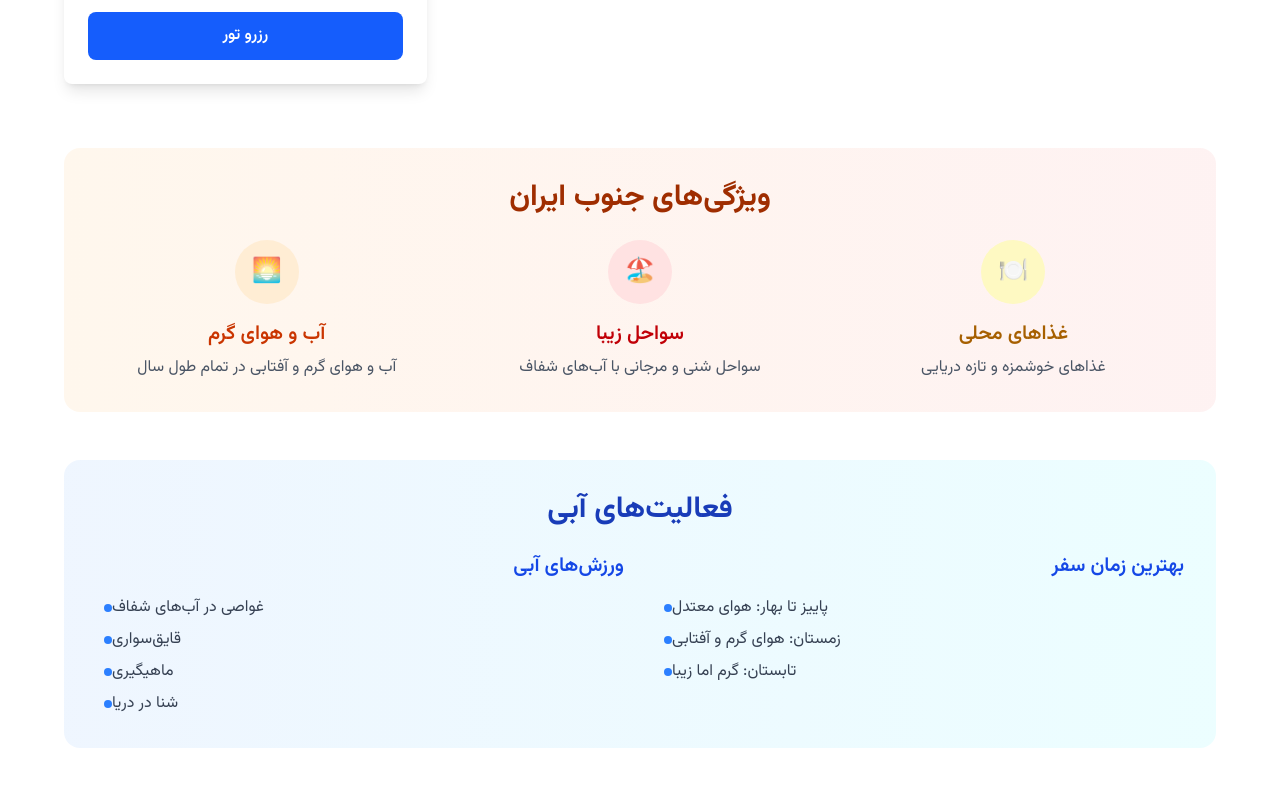
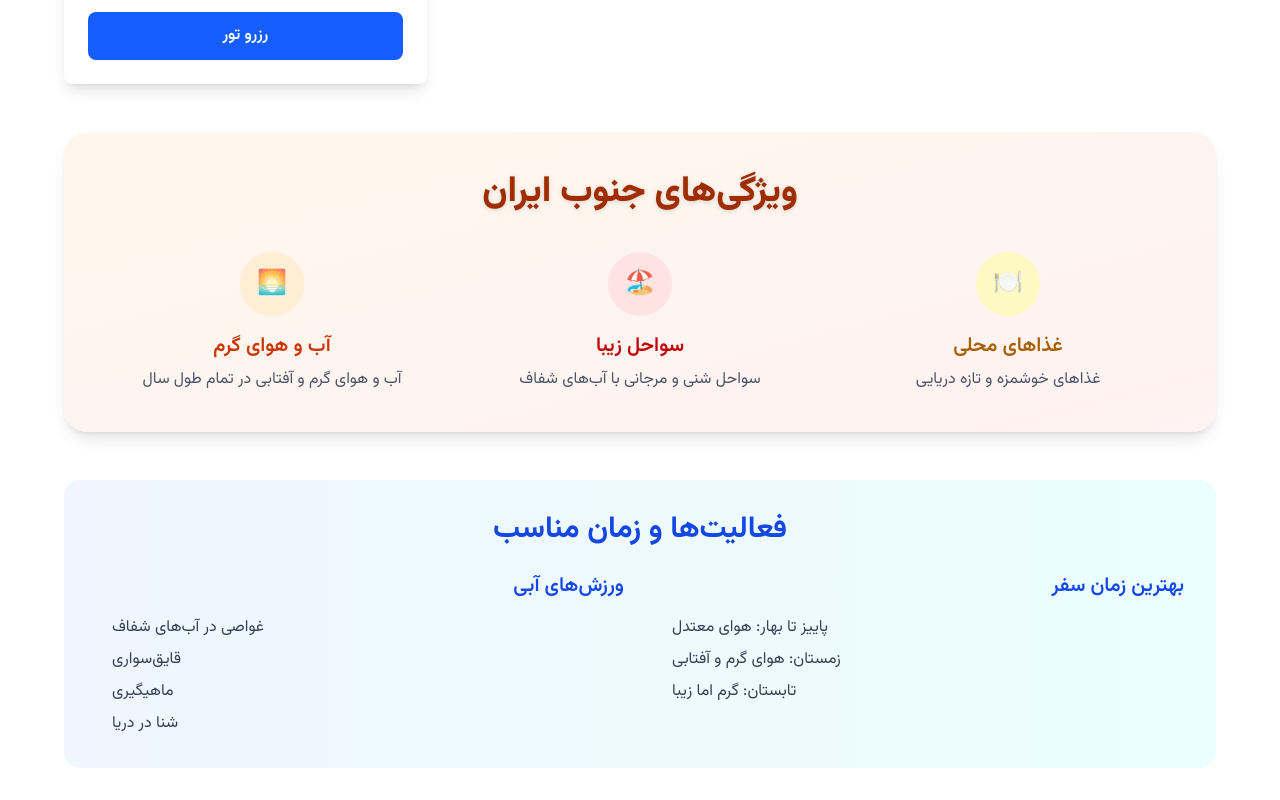
Before and after one commit to unkmitm/Tour, a React (Vite) app in the folder front/: page /internal/south in a window 1280 px wide. Shown: the part 1954-2754 px from the top of the page. Built offline with nearby package versions, Linux system fonts and the light colour scheme.

Commit message:
Refactoring Finished for now

```diff
--- a/front/src/components/SouthTours.jsx
+++ b/front/src/components/SouthTours.jsx
@@ -1,46 +1,9 @@
 import TourNavigation from "./TourNavigation";
 import TourCard from "./TourCard";
+import SectionCard from "./common/SectionCard";
+import InfoSection from "./data/infoSection";
+import SouthData from "./data/SouthData";
 
-const southTours = [
-  {
-    id: 1,
-    name: "تور جزیره قشم",
-    duration: "2 روز و 1 شب",
-    price: "1,800,000 تومان",
-    highlights: ["ساحل زیبا", "غذاهای محلی", "بازار سنتی", "دره ستارگان"],
-    includes: ["اقامت در هتل", "صبحانه", "راهنما", "حمل و نقل", "بیمه"],
-  },
-  {
-    id: 2,
-    name: "تور بندر عباس",
-    duration: "3 روز و 2 شب",
-    price: "2,100,000 تومان",
-    highlights: ["ساحل مرجانی", "غواصی", "بازار ماهی", "غروب آفتاب"],
-    includes: ["اقامت", "صبحانه و شام", "تجهیزات غواصی", "راهنما", "بیمه"],
-  },
-  {
-    id: 3,
-    name: "تور چابهار",
-    duration: "4 روز و 3 شب",
-    price: "2,800,000 تومان",
-    highlights: ["ساحل شنی", "کوه‌های مریخی", "غذاهای محلی", "فرهنگ بلوچی"],
-    includes: [
-      "اقامت در هتل ساحلی",
-      "تمام وعده‌ها",
-      "راهنما",
-      "حمل و نقل",
-      "بیمه",
-    ],
-  },
-  {
-    id: 4,
-    name: "تور بوشهر",
-    duration: "3 روز و 2 شب",
-    price: "2,300,000 تومان",
-    highlights: ["ساحل زیبا", "بافت تاریخی", "غذاهای دریایی", "فرهنگ محلی"],
-    includes: ["اقامت", "صبحانه و شام", "راهنما", "حمل و نقل", "بیمه"],
-  },
-];
 
 function SouthTours() {
   return (
@@ -59,101 +22,66 @@ function SouthTours() {
           </div>
 
           <div className="grid grid-cols-1 md:grid-cols-2 lg:grid-cols-3 gap-8">
-            {southTours.map((tour) => (
+            {SouthData.map((tour) => (
               <TourCard key={tour.id} tour={tour} />
             ))}
           </div>
 
-          <div className="mt-16 bg-gradient-to-r from-orange-50 to-red-50 rounded-2xl p-8">
-            <h2 className="text-3xl font-bold mb-6 text-orange-800 text-center">
-              ویژگی‌های جنوب ایران
-            </h2>
-            <div className="grid grid-cols-1 md:grid-cols-3 gap-8">
-              <div className="text-center">
-                <div className="w-16 h-16 bg-orange-100 rounded-full flex items-center justify-center mx-auto mb-4">
-                  <span className="text-2xl">🌅</span>
-                </div>
-                <h3 className="text-xl font-semibold mb-2 text-orange-700">
-                  آب و هوای گرم
-                </h3>
-                <p className="text-gray-600">
-                  آب و هوای گرم و آفتابی در تمام طول سال
-                </p>
-              </div>
+          <SectionCard
+            title="ویژگی‌های جنوب ایران"
+            gradient="from-orange-50 to-red-50"
+            textColor="text-orange-800"
+            cols={3}
+            items={[
+              {
+                icon: "🌅",
+                bgColor: "bg-orange-100",
+                title: "آب و هوای گرم",
+                titleColor: "text-orange-700",
+                description: "آب و هوای گرم و آفتابی در تمام طول سال",
+              },
+              {
+                icon: "🏖️",
+                bgColor: "bg-red-100",
+                title: "سواحل زیبا",
+                titleColor: "text-red-700",
+                description: "سواحل شنی و مرجانی با آب‌های شفاف",
+              },
+              {
+                icon: "🍽️",
+                bgColor: "bg-yellow-100",
+                title: "غذاهای محلی",
+                titleColor: "text-yellow-700",
+                description: "غذاهای خوشمزه و تازه دریایی",
+              },
+            ]}
+          />
 
-              <div className="text-center">
-                <div className="w-16 h-16 bg-red-100 rounded-full flex items-center justify-center mx-auto mb-4">
-                  <span className="text-2xl">🏖️</span>
-                </div>
-                <h3 className="text-xl font-semibold mb-2 text-red-700">
-                  سواحل زیبا
-                </h3>
-                <p className="text-gray-600">
-                  سواحل شنی و مرجانی با آب‌های شفاف
-                </p>
-              </div>
-
-              <div className="text-center">
-                <div className="w-16 h-16 bg-yellow-100 rounded-full flex items-center justify-center mx-auto mb-4">
-                  <span className="text-2xl">🍽️</span>
-                </div>
-                <h3 className="text-xl font-semibold mb-2 text-yellow-700">
-                  غذاهای محلی
-                </h3>
-                <p className="text-gray-600">غذاهای خوشمزه و تازه دریایی</p>
-              </div>
-            </div>
-          </div>
-
-          <div className="mt-12 bg-gradient-to-r from-blue-50 to-cyan-50 rounded-2xl p-8">
-            <h2 className="text-3xl font-bold mb-6 text-blue-800 text-center">
-              فعالیت‌های آبی
-            </h2>
-            <div className="grid grid-cols-1 md:grid-cols-2 gap-8">
-              <div>
-                <h3 className="text-xl font-semibold mb-4 text-blue-700">
-                  ورزش‌های آبی
-                </h3>
-                <ul className="space-y-2 text-gray-700">
-                  <li className="flex items-center">
-                    <span className="w-2 h-2 bg-blue-500 rounded-full ml-2"></span>
-                    غواصی در آب‌های شفاف
-                  </li>
-                  <li className="flex items-center">
-                    <span className="w-2 h-2 bg-blue-500 rounded-full ml-2"></span>
-                    قایق‌سواری
-                  </li>
-                  <li className="flex items-center">
-                    <span className="w-2 h-2 bg-blue-500 rounded-full ml-2"></span>
-                    ماهیگیری
-                  </li>
-                  <li className="flex items-center">
-                    <span className="w-2 h-2 bg-blue-500 rounded-full ml-2"></span>
-                    شنا در دریا
-                  </li>
-                </ul>
-              </div>
-              <div>
-                <h3 className="text-xl font-semibold mb-4 text-blue-700">
-                  بهترین زمان سفر
-                </h3>
-                <ul className="space-y-2 text-gray-700">
-                  <li className="flex items-center">
-                    <span className="w-2 h-2 bg-blue-500 rounded-full ml-2"></span>
-                    پاییز تا بهار: هوای معتدل
-                  </li>
-                  <li className="flex items-center">
-                    <span className="w-2 h-2 bg-blue-500 rounded-full ml-2"></span>
-                    زمستان: هوای گرم و آفتابی
-                  </li>
-                  <li className="flex items-center">
-                    <span className="w-2 h-2 bg-blue-500 rounded-full ml-2"></span>
-                    تابستان: گرم اما زیبا
-                  </li>
-                </ul>
-              </div>
-            </div>
-          </div>
+          <InfoSection
+            title="فعالیت‌ها و زمان مناسب"
+            fromColor="from-blue-50"
+            toColor="to-cyan-50"
+            textColor="text-blue-700"
+            sections={[
+              {
+                heading: "ورزش‌های آبی",
+                items: [
+                  "غواصی در آب‌های شفاف",
+                  "قایق‌سواری",
+                  "ماهیگیری",
+                  "شنا در دریا",
+                ],
+              },
+              {
+                heading: "بهترین زمان سفر",
+                items: [
+                  "پاییز تا بهار: هوای معتدل",
+                  "زمستان: هوای گرم و آفتابی",
+                  "تابستان: گرم اما زیبا",
+                ],
+              },
+            ]}
+          />
         </div>
       </div>
     </>
```
Also changed, not shown: front/src/components/NorthTours.jsx (+82 -61 lines).
